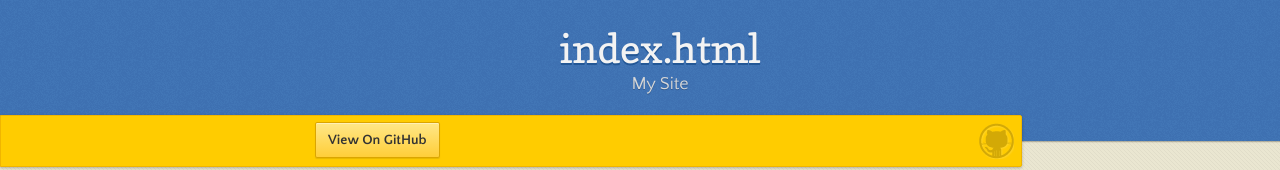
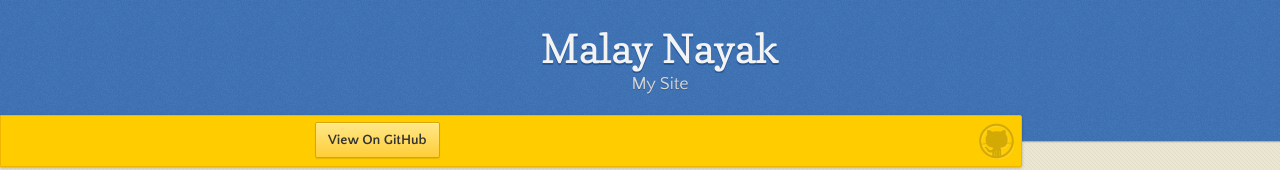
Before and after one commit to malaynayak/malaynayak.github.io, a plain HTML site: page index.html in a window 1280 px wide. Shown: the top 170 px of the page. Drawn offline with nearby package versions, Linux system fonts and the light colour scheme.

Commit message:
changed title

```diff
--- a/index.html
+++ b/index.html
@@ -17,7 +17,7 @@
   <body>
 
       <header>
-        <h1>index.html</h1>
+        <h1>Malay Nayak</h1>
         <p>My Site</p>
       </header>
 
```
